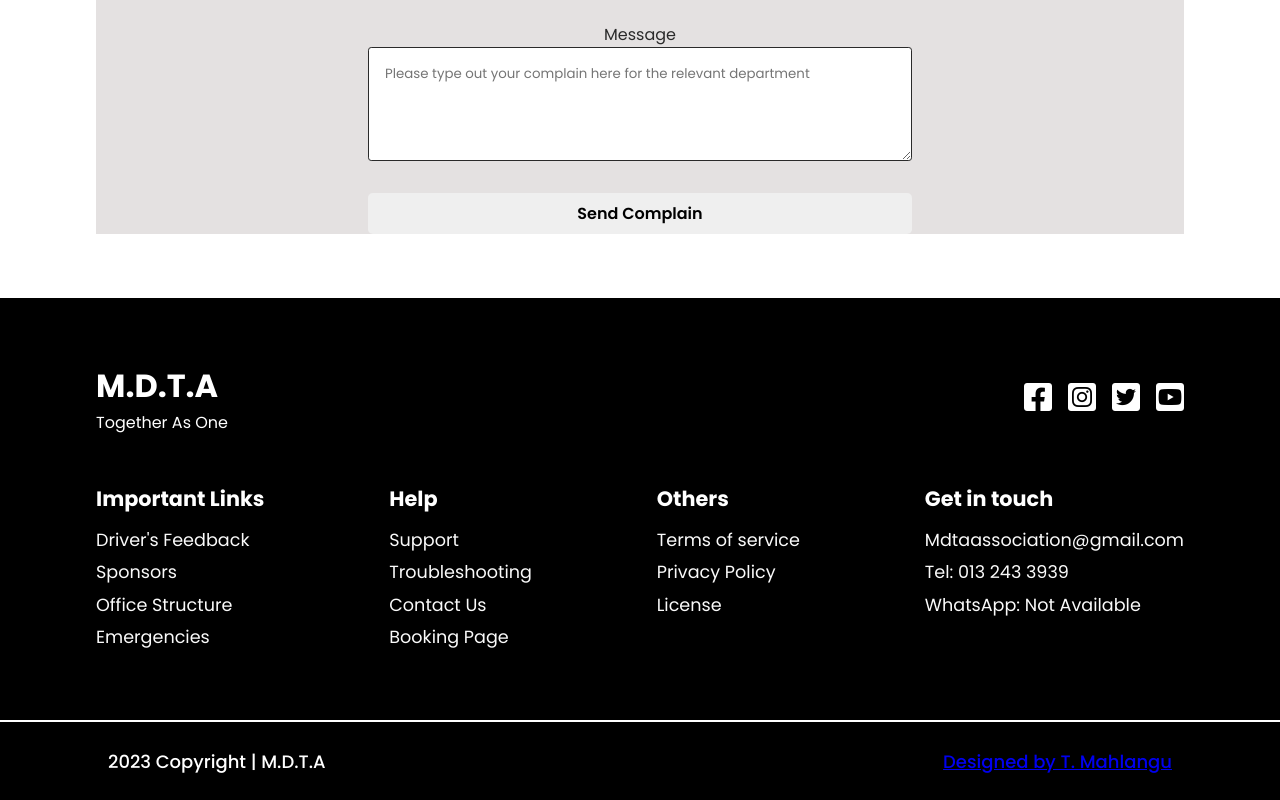
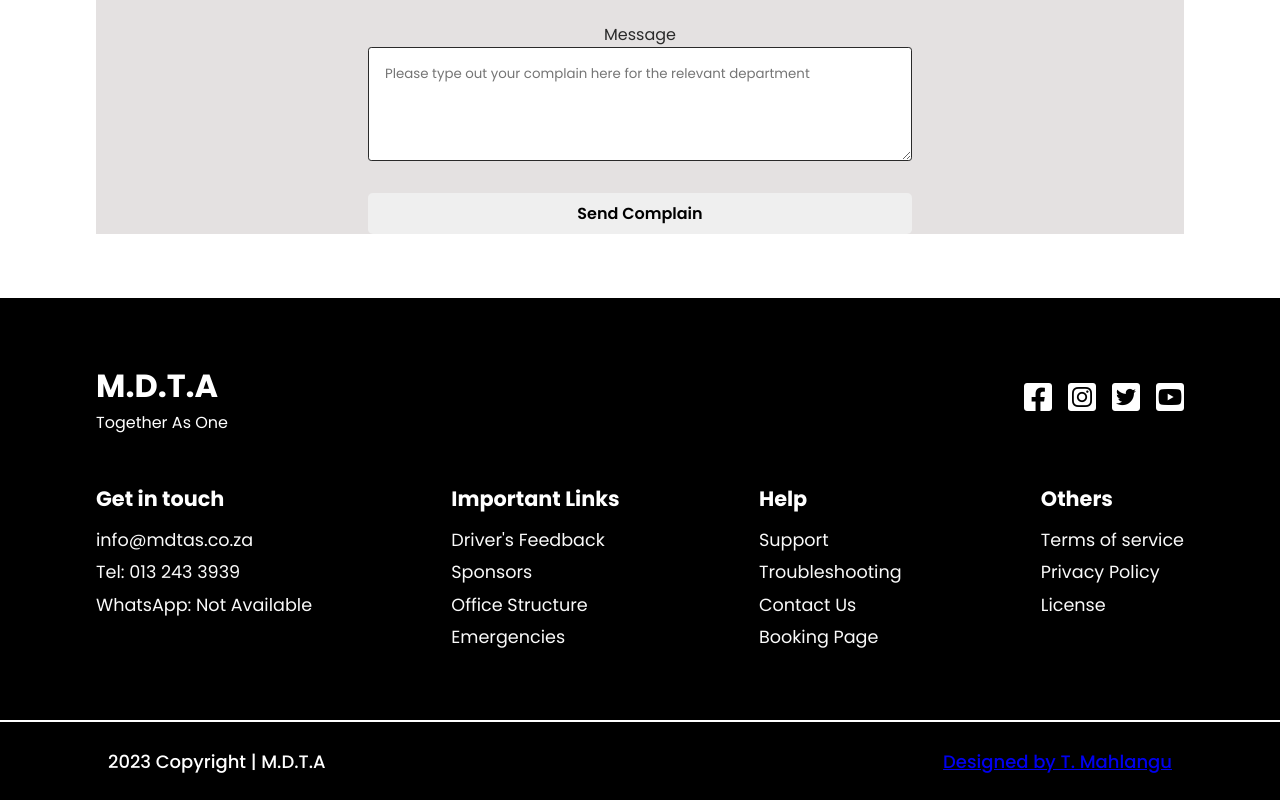
Before and after one commit to ThembaMahlangu/mdta, a React (Create React App) app in the folder frontend/: page / in a window 1280 px wide. Shown: the part 2573-3373 px from the top of the page. Built offline with nearby package versions, Linux system fonts and the light colour scheme.

Commit message:
Update Footer.js

```diff
--- a/frontend/src/components/Footer.js
+++ b/frontend/src/components/Footer.js
@@ -31,6 +31,13 @@ const Footer = () => {
         <div className="bottom">
 
           <div>
+            <h4>Get in touch</h4>
+            <a>info@mdtas.co.za</a>
+            <a>Tel: 013 243 3939</a>
+            <a>WhatsApp: Not Available</a>
+          </div>
+
+          <div>
             <h4>Important Links</h4>
             <a href="/driversfeedback">Driver's Feedback</a>
             <a href="/">Sponsors</a>
@@ -62,13 +69,6 @@ const Footer = () => {
             <a href="/">License</a>
           </div>
 
-          <div>
-            <h4>Get in touch</h4>
-            <a>Mdtaassociation@gmail.com</a>
-            <a>Tel: 013 243 3939</a>
-            <a>WhatsApp: Not Available</a>
-          </div>
-
         </div>
       </div>
       <div className="copyright">
```
